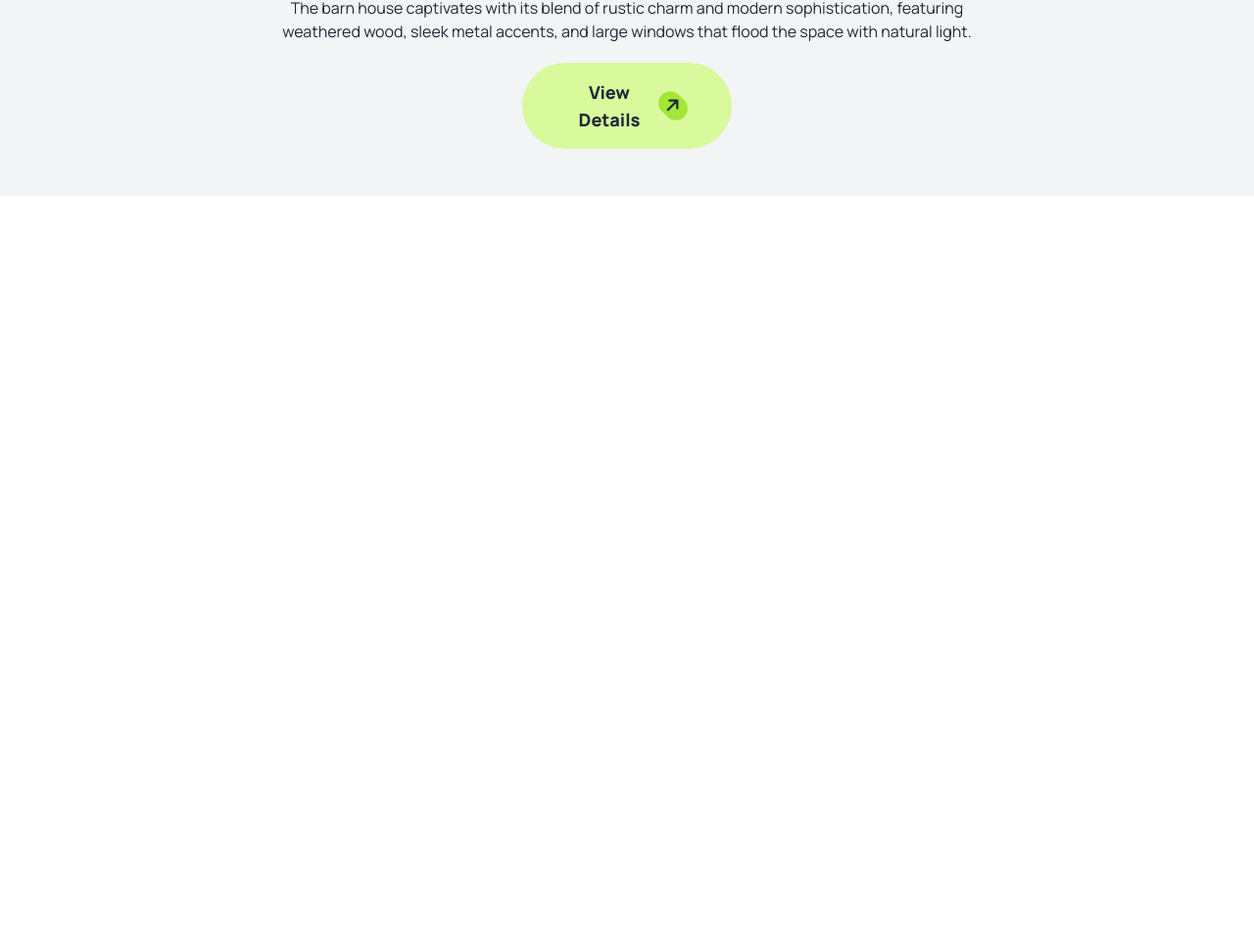
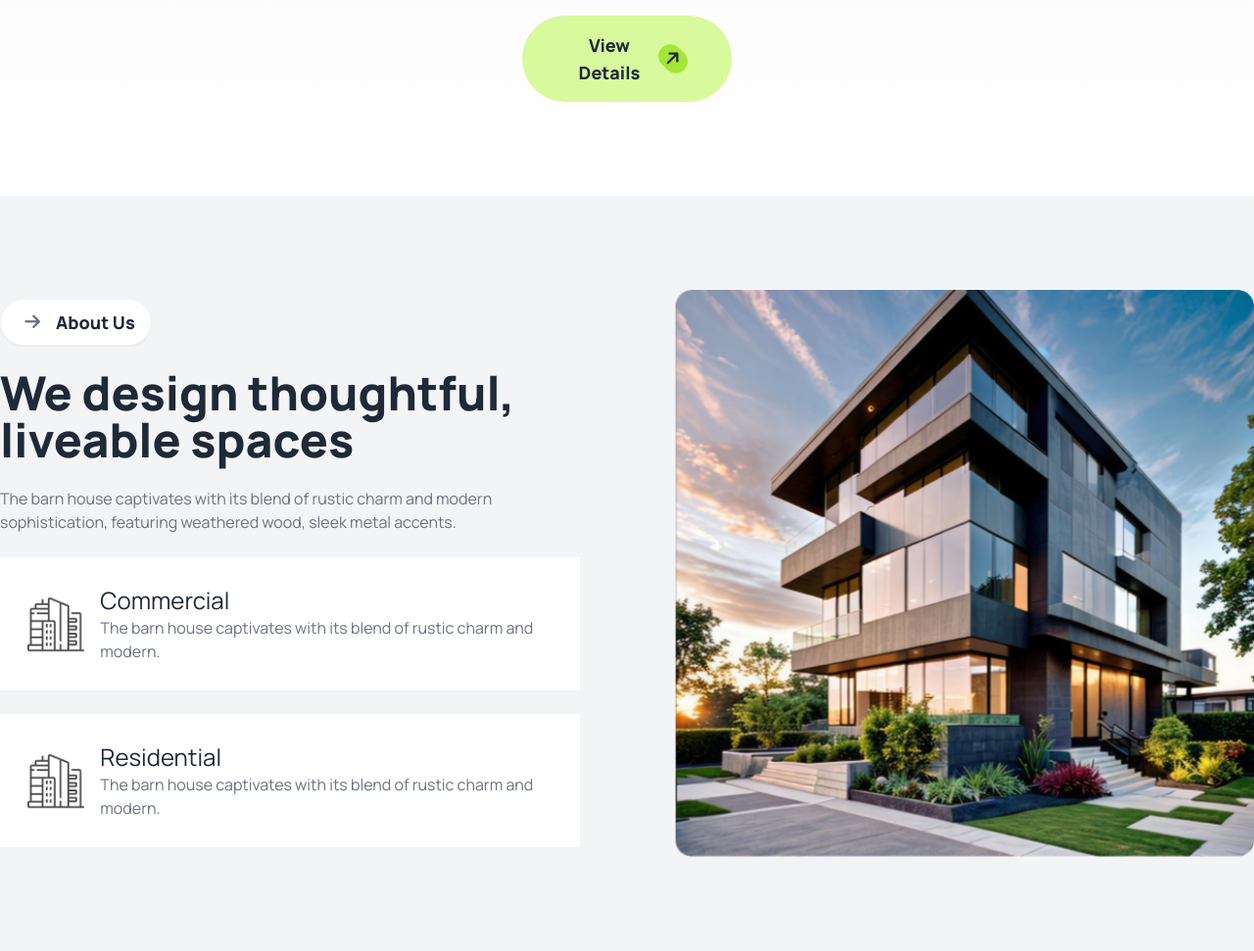
Before and after one commit to devmilon923/rinterio, a plain HTML site: page index.html in a window 1280 px wide. Shown: the part 726-1697 px from the top of the page at 98% size. Before the commit the page ends 926 px from the top, so only its background shows below. Drawn offline with nearby package versions, Linux system fonts and the light colour scheme.

Commit message:
about us section added

```diff
--- a/index.html
+++ b/index.html
@@ -30,9 +30,10 @@
       }
     </style>
   </head>
-  <body class="manrope-font bg-gray-100">
+  <body class="manrope-font">
     <!-- Header area -->
-    <header class="container mx-auto">
+    <header class="bg-gradient-to-t from-white to-gray-100">
+      <div class="container mx-auto px-2 md:px-0 pb-12 md:pb-24">
         <!-- Navbar start -->
         <nav>
           <div class="navbar items-center justify-between py-10">
@@ -56,7 +57,9 @@
                 <li class="text-lg font-semibold text-gray-600">
                   <a>Portfolio</a>
                 </li>
-              <li class="text-lg font-semibold text-gray-600"><a>Blogs</a></li>
+                <li class="text-lg font-semibold text-gray-600">
+                  <a>Blogs</a>
+                </li>
                 <li class="text-lg font-semibold text-gray-600">
                   <a>Contact Us</a>
                 </li>
@@ -110,7 +113,7 @@
         <!-- Navbar End -->
 
         <!-- Hero section start -->
-      <section class="py-12 text-center space-y-5">
+        <section class="text-center space-y-5">
           <div>
             <img class="mx-auto" src="./assets/banner.png" alt="" />
           </div>
@@ -119,25 +122,83 @@
               A barn house of this design has a striking appearance
             </h1>
             <p class="md:w-3/5 mx-auto px-1">
-            The barn house captivates with its blend of rustic charm and modern
-            sophistication, featuring weathered wood, sleek metal accents, and
-            large windows that flood the space with natural light.
+              The barn house captivates with its blend of rustic charm and
+              modern sophistication, featuring weathered wood, sleek metal
+              accents, and large windows that flood the space with natural
+              light.
             </p>
 
             <button
               class="bg-lime-200 w-11/12 md:w-2/12 justify-center py-4 px-12 flex items-center rounded-full gap-3 mx-auto font-extrabold text-lg"
-            >View Details
+            >
+              View Details
               <i
                 class="fa-solid fa-arrow-right -rotate-45 text-dark bg-lime-400 rounded-full h-8 w-8 flex items-center justify-center"
-            ></i
-          ></button>
+              ></i>
+            </button>
           </div>
         </section>
         <!-- Hero section end -->
+      </div>
     </header>
 
     <!-- Main area -->
-    <main></main>
+    <main>
+    <section class="bg-gray-100">
+      <div
+      class="container mx-auto py-12 md:py-24 flex flex-col md:flex-row items-center justify-between gap-12 md:gap-24 px-2 md:px-0"
+    >
+      <div class="flex-1">
+        <div class="col-span-2 space-y-6 text-center md:text-start">
+          <a class="btn bg-white rounded-3xl font-extrabold text-lg"
+            ><i
+              class="fa-solid fa-arrow-right text-gray-500 rounded-full h-8 w-8 flex items-center justify-center"
+            ></i>
+            About Us
+          </a>
+
+          <h1 class="text-3xl md:text-5xl font-extrabold">
+            We design thoughtful, liveable spaces
+          </h1>
+          <p class="text-gray-500">
+            The barn house captivates with its blend of rustic charm and
+            modern sophistication, featuring weathered wood, sleek metal
+            accents.
+          </p>
+        </div>
+
+        <div
+          class="grid grid-cols-1 md:grid-cols-2 mt-6 lg:grid-cols-1 gap-6"
+        >
+          <div class="bg-white flex items-center p-7 gap-4">
+            <div><img src="./assets/commercial.png" alt="" /></div>
+            <div>
+              <h2 class="text-2xl">Commercial</h2>
+              <p class="text-gray-500">
+                The barn house captivates with its blend of rustic charm and
+                modern.
+              </p>
+            </div>
+          </div>
+          <div class="bg-white flex items-center p-7 gap-4">
+            <div><img src="./assets/commercial.png" alt="" /></div>
+            <div>
+              <h2 class="text-2xl">Residential</h2>
+              <p class="text-gray-500">
+                The barn house captivates with its blend of rustic charm and
+                modern.
+              </p>
+            </div>
+          </div>
+        </div>
+      </div>
+
+      <div class="flex-1">
+        <img class="w-full" src="./assets/Rectangle.png" alt="" />
+      </div>
+    </div>
+    </section>
+    </main>
 
     <!-- Footer area -->
     <footer></footer>
```
Lines whose indentation alone changed are shown as unchanged.
